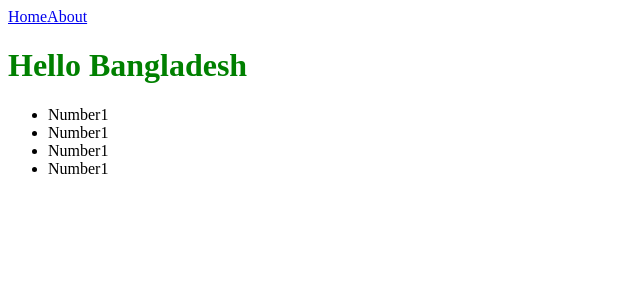
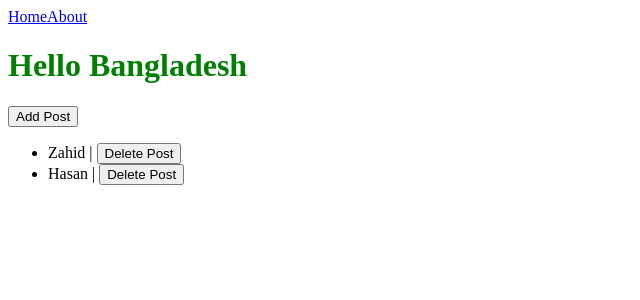
Before and after one commit to zahidupm/vue-projects-by-polash-vai-class-14, a Vue app: page / in a window 1280 px wide. Shown: the top 300 px of the page, without its empty margins (0-640 px from the left). Built offline with nearby package versions, Linux system fonts and the light colour scheme.

Commit message:
delete and add

```diff
--- /dev/null
+++ b/src/components/SinglePost.vue
@@ -0,0 +1,21 @@
+<template>
+  <li>{{ post.name }} | <button @click="handleDelete">Delete Post</button></li>
+</template>
+
+<script>
+export default {
+  name: "SinglePost",
+  methods: {
+    handleDelete(post) {
+      this.$emit("delete", post);
+    },
+  },
+  props: {
+    post: {
+      type: Object,
+    },
+  },
+};
+</script>
+
+<style scoped></style>
--- a/src/views/HomePage.vue
+++ b/src/views/HomePage.vue
@@ -1,18 +1,48 @@
 <template>
   <h1 class="text-3xl text-red-400">{{ message }}</h1>
-  <Number></Number>
+  <button @click="addPost">Add Post</button>
+  <ul>
+    <SinglePost
+      v-for="post in posts"
+      :post="post"
+      :key="post.id"
+      @delete="handleDelete"
+    ></SinglePost>
+  </ul>
 </template>
 
 <script>
 import Number from "../components/Number.vue";
+import SinglePost from "../components/SinglePost.vue";
 
 export default {
   name: "HomePage",
-  components: { Number },
+  components: { Number, SinglePost },
   data() {
     return {
       message: "Hello Bangladesh",
+      posts: [
+        {
+          id: 1,
+          name: "Zahid",
+        },
+        {
+          id: 2,
+          name: "Hasan",
+        },
+      ],
     };
+  },
+  methods: {
+    handleDelete($post) {
+      this.posts = this.posts.filter((post) => post.id !== $post.id);
+    },
+    addPost() {
+      this.posts.push({
+        id: this.posts.length + 1,
+        name: `Limon ${this.posts.length + 1}`,
+      });
+    },
   },
 };
 </script>
```
Also changed, not shown: src/components/SlotComponent.vue (added, +11 -0 lines).
